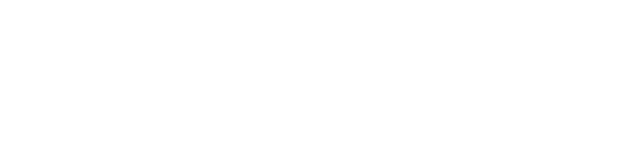
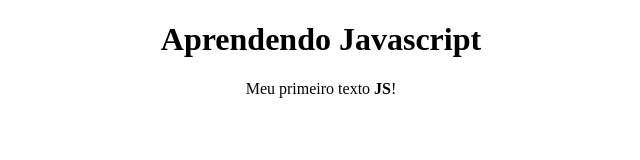
Before and after one commit to Genisson/Curso_frontend, a plain HTML site: page index.html in a window 1280 px wide. Shown: the whole page, without its empty margins (319-959 px from the left). Drawn offline with Linux system fonts and the light colour scheme.

Commit message:
Aula 1 - JS Interno e Externo

```diff
--- /dev/null
+++ b/css/estilo.css
@@ -0,0 +1,5 @@
+body {
+
+    text-align: center;
+
+}
--- a/index.html
+++ b/index.html
@@ -5,11 +5,25 @@
     <meta charset="UTF-8">
     <meta http-equiv="X-UA-Compatible" content="IE=edge">
     <meta name="viewport" content="width=device-width, initial-scale=1.0">
-    <title>Curso Java Script</title>
+    <title>Aprendendo JS</title>
+    <link rel="stylesheet" href="css/estilo.css">
+
 </head>
 
 <body>
 
+    <h1>Aprendendo Javascript</h1>
+
+    <p id="texto"></p>
+
+
+
+
+
+
+
+    <script src="js/index.js"></script>
+
 </body>
 
 </html>
--- /dev/null
+++ b/js/index.js
@@ -0,0 +1 @@
+document.getElementById("texto").innerHTML = "Meu primeiro texto <b>JS</b>!";
```
